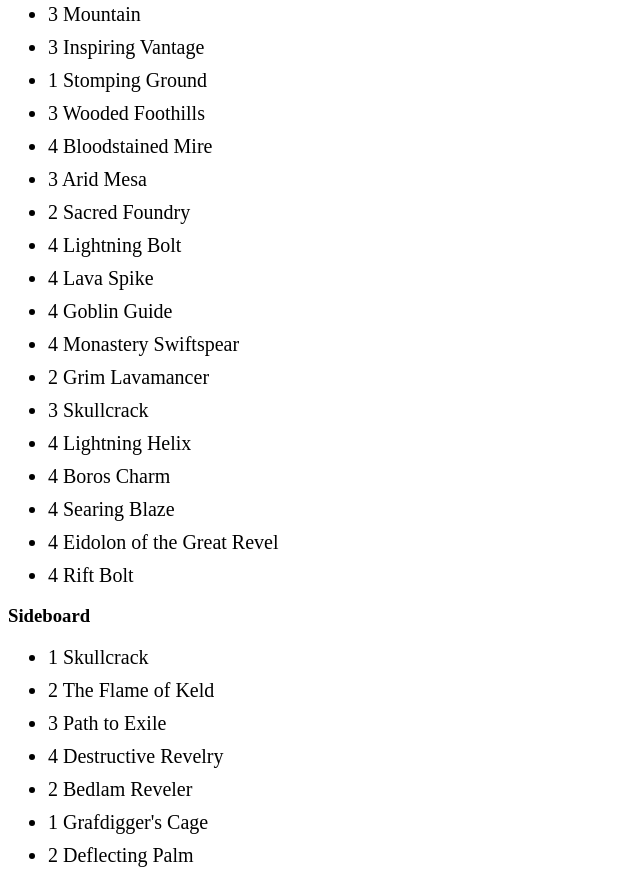
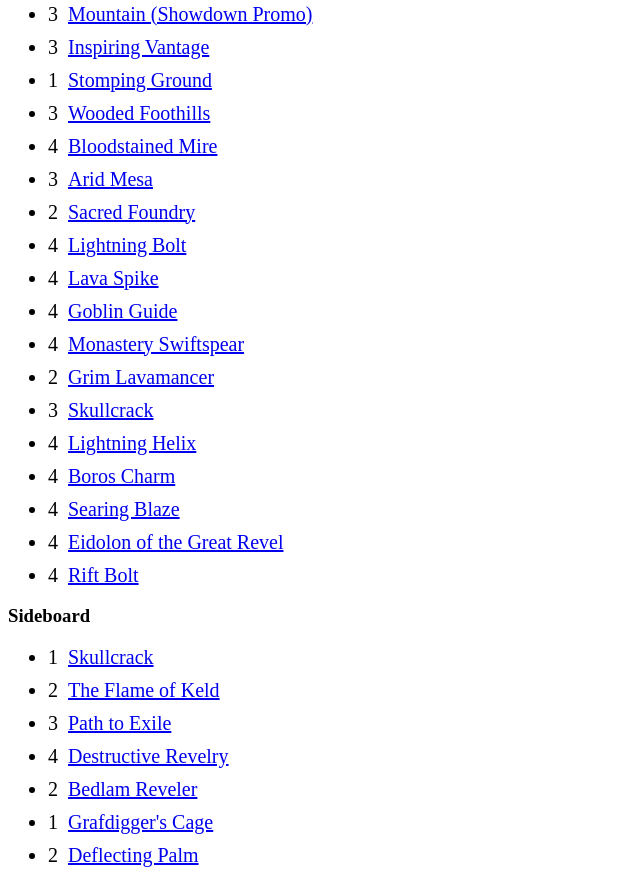
Before and after one commit to noanonoa/mtg-sell-list, a plain HTML site: page index.html in a window 1280 px wide. Shown: the part 208-1078 px from the top of the page, without its empty margins (0-640 px from the left). Drawn offline with Linux system fonts and the light colour scheme.

Commit message:
adds links to deck list

```diff
--- a/index.html
+++ b/index.html
@@ -28,58 +28,112 @@
     </h3>
     <ul>
       <li>
-        3 Mountain
+        3
+        <a href="https://www.tcgplayer.com/product/146691/magic-standard-showdown-promos-mountain-rebecca-guay?xid=pid93c1413-dbed-46c9-a2dc-b2312f0e2bbc&Language=English&page=1" target="_blank">
+          Mountain (Showdown Promo)
+        </a>
       </li>
       <li>
-        3 Inspiring Vantage
+        3
+        <a href="https://www.tcgplayer.com/product/122658/magic-kaladesh-inspiring-vantage?xid=pi57781281-3342-4e02-b68d-6e0d232c3e7f&Language=English&page=1" target="_blank">
+          Inspiring Vantage
+        </a>
       </li>
       <li>
-        1 Stomping Ground
+        1
+        <a href="https://www.tcgplayer.com/product/67322/magic-gatecrash-stomping-ground?xid=pi40815af0-5ce5-4d8e-8730-01bc584c13b8&Language=English&page=1" target="_blank">
+          Stomping Ground
+        </a>
       </li>
       <li>
-        3 Wooded Foothills
+        3
+        <a href="https://www.tcgplayer.com/product/92831/magic-khans-of-tarkir-wooded-foothills?xid=picc9ef7ae-06e2-49cc-92a9-1b8cdd6f4535&Language=English&page=1" target="_blank">
+          Wooded Foothills
+        </a>
       </li>
       <li>
-        4 Bloodstained Mire
+        4
+        <a href="https://www.tcgplayer.com/product/92830/magic-khans-of-tarkir-bloodstained-mire?xid=pi2f2e6f79-1265-4df3-9499-55203ce22315&Language=English&page=1" target="_blank">
+          Bloodstained Mire
+        </a>
       </li>
       <li>
-        3 Arid Mesa
+        3
+        <a href="https://www.tcgplayer.com/product/128275/magic-modern-masters-2017-arid-mesa?xid=pi264b511d-6dba-42c7-ab66-d9eb45fd95e6&Language=English&page=1" target="_blank">
+          Arid Mesa
+        </a>
       </li>
       <li>
-        2 Sacred Foundry
+        2
+        <a href="https://www.tcgplayer.com/product/67321/magic-gatecrash-sacred-foundry?xid=pi8083d603-56d9-489c-b649-8551755bd34f&Language=English&page=1" target="_blank">
+          Sacred Foundry
+        </a>
       </li>
       <li>
-        4 Lightning Bolt
+        4
+        <a href="https://www.tcgplayer.com/product/1825/magic-fourth-edition-lightning-bolt?Language=English" target="_blank">
+          Lightning Bolt
+        </a>
       </li>
       <li>
-        4 Lava Spike
+        4
+        <a href="https://www.tcgplayer.com/product/12083/magic-champions-of-kamigawa-lava-spike?xid=pid6025837-b1c2-4f82-92ba-ff1a23595ac6&Language=English&page=1" target="_blank">
+          Lava Spike
+        </a>
       </li>
       <li>
-        4 Goblin Guide
+        4
+        <a href="https://www.tcgplayer.com/product/33305/magic-zendikar-goblin-guide?xid=pi5f5d4897-47ee-44c8-8c81-b8536602139e&Language=English&page=1" target="_blank">
+          Goblin Guide
+        </a>
       </li>
       <li>
-        4 Monastery Swiftspear
+        4
+        <a href="https://www.tcgplayer.com/product/93281/magic-khans-of-tarkir-monastery-swiftspear?xid=pi53b2c715-e693-4c5c-942d-c6966616c739&Language=English&page=1" target="_blank">
+          Monastery Swiftspear
+        </a>
       </li>
       <li>
-        2 Grim Lavamancer
+        2
+        <a href="https://www.tcgplayer.com/product/9696/magic-torment-grim-lavamancer?xid=pid4320989-751e-4e70-80cd-adcbae4aebc4&Language=English&page=1" target="_blank">
+          Grim Lavamancer
+        </a>
       </li>
       <li>
-        3 Skullcrack
+        3
+        <a href="https://www.tcgplayer.com/product/67373/magic-gatecrash-skullcrack?xid=piac4cf7c6-638a-4580-83fa-2eadc52e574f&Language=English&page=1" target="_blank">
+          Skullcrack
+        </a>
       </li>
       <li>
-        4 Lightning Helix
+        4
+        <a href="https://www.tcgplayer.com/product/68427/magic-modern-masters-lightning-helix?xid=pi30ed2dba-bdb6-4fcb-8a17-6f7c25f4226a&Language=English&page=1" target="_blank">
+          Lightning Helix
+        </a>
       </li>
       <li>
-        4 Boros Charm
+        4
+        <a href="https://www.tcgplayer.com/product/67424/magic-gatecrash-boros-charm?xid=pie0cafb32-21ce-4bfc-8b88-1ce5f6860a57&Language=English&page=1" target="_blank">
+          Boros Charm
+        </a>
       </li>
       <li>
-        4 Searing Blaze
+        4
+        <a href="https://www.tcgplayer.com/product/34429/magic-worldwake-searing-blaze?xid=pi76bd15f4-ce82-4a53-8a9b-4716722bf5de&Language=English&page=1" target="_blank">
+          Searing Blaze
+        </a>
       </li>
       <li>
-        4 Eidolon of the Great Revel
+        4
+        <a href="https://www.tcgplayer.com/product/161444/magic-masters-25-eidolon-of-the-great-revel?xid=pied6f44e8-7c73-4992-973a-c6b0d3622472&Language=English&page=1" target="_blank">
+          Eidolon of the Great Revel
+        </a>
       </li>
       <li>
-        4 Rift Bolt
+        4
+        <a href="https://www.tcgplayer.com/product/145493/magic-iconic-masters-rift-bolt?xid=pi8790b780-1916-45b6-938a-ab486758d436&Language=English&page=1" target="_blank">
+          Rift Bolt
+        </a>
       </li>
     </ul>
     <h3>
@@ -87,25 +141,46 @@
     </h3>
     <ul>
       <li>
-        1 Skullcrack
+        1
+        <a href="https://www.tcgplayer.com/product/67373/magic-gatecrash-skullcrack?xid=piac4cf7c6-638a-4580-83fa-2eadc52e574f&Language=English&page=1" target="_blank">
+          Skullcrack
+        </a>
       </li>
       <li>
-        2 The Flame of Keld
+        2
+        <a href="https://www.tcgplayer.com/product/162184/magic-dominaria-the-flame-of-keld?xid=pi641b8da5-0df6-4cf5-8f8f-3147f20b5375&Language=English&page=1" target="_blank">
+          The Flame of Keld
+        </a>
       </li>
       <li>
-        3 Path to Exile
+        3
+        <a href="https://www.tcgplayer.com/product/28585/magic-conflux-path-to-exile?xid=pia5ca7667-f65f-4073-bc4d-803e246b3ba7&Language=English&page=1" target="_blank">
+          Path to Exile
+        </a>
       </li>
       <li>
-        4 Destructive Revelry
+        4
+        <a href="https://www.tcgplayer.com/product/70923/magic-theros-destructive-revelry?xid=pi79f1bf7f-302f-4f8d-9b89-46fba0122827&Language=English&page=1" target="_blank">
+          Destructive Revelry
+        </a>
       </li>
       <li>
-        2 Bedlam Reveler
+        2
+        <a href="https://www.tcgplayer.com/product/120714/magic-prerelease-cards-bedlam-reveler?xid=pi8d93a664-45dc-4f3f-8aef-4dc8615bc86e&Language=English&page=1" target="_blank">
+          Bedlam Reveler
+        </a>
       </li>
       <li>
-        1 Grafdigger's Cage
+        1
+        <a href="https://www.tcgplayer.com/product/57673/magic-dark-ascension-grafdiggers-cage?xid=pi30e5b795-4761-47b2-8a63-69a31b2ed4f5&Language=English&page=1" target="_blank">
+          Grafdigger's Cage
+        </a>
       </li>
       <li>
-        2 Deflecting Palm
+        2
+        <a href="https://www.tcgplayer.com/product/92988/magic-khans-of-tarkir-deflecting-palm?xid=piab0a847a-6a70-4420-87ee-e04001904bcc&Language=English&page=1" target="_blank">
+          Deflecting Palm
+        </a>
       </li>
     </ul>
   </article>
```
